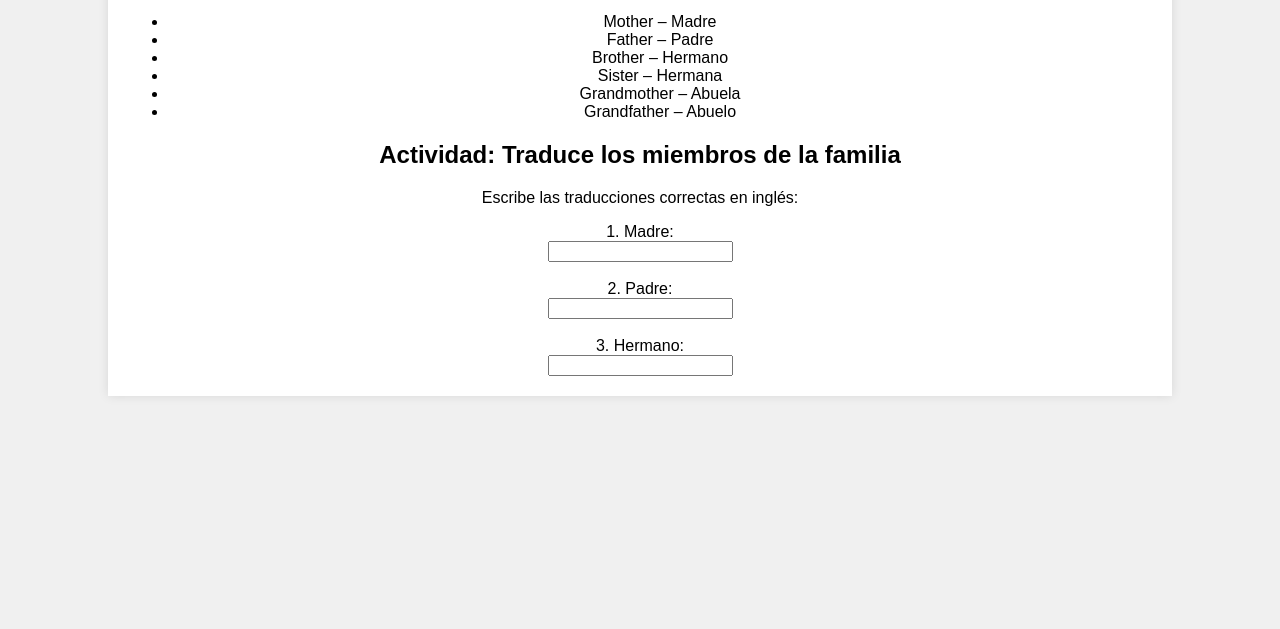
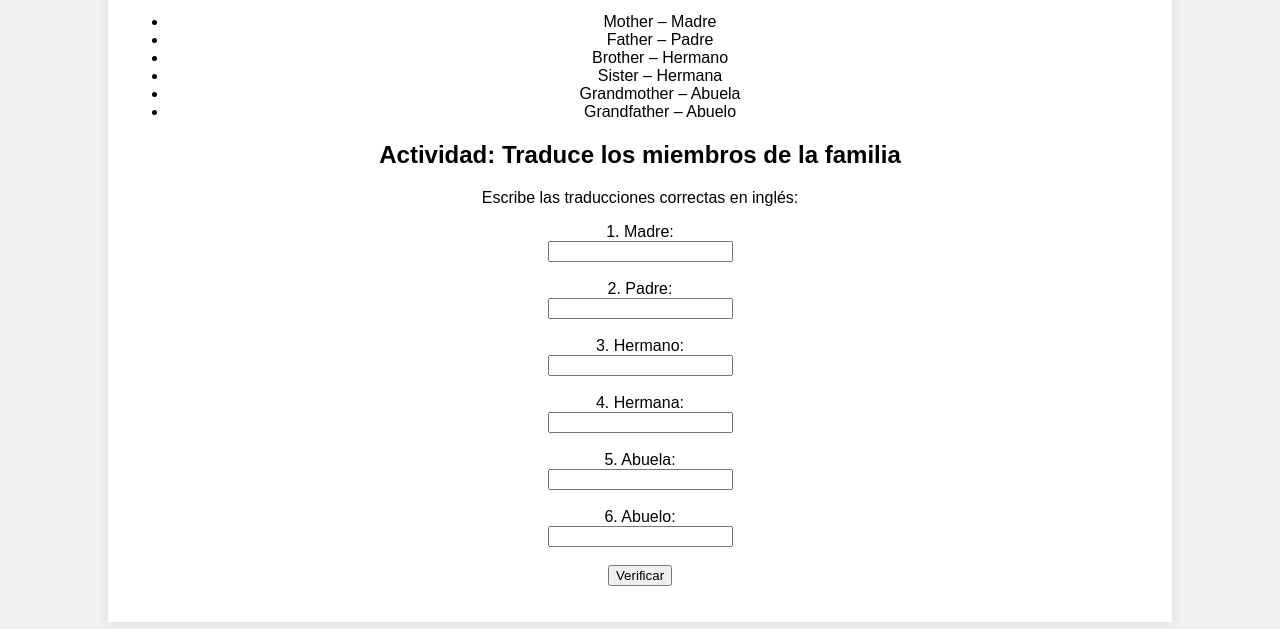
Before and after one commit to Santi9804/Plataforma-Clases-de-Ingles, a plain HTML site: page class7.html in a window 1280 px wide. Shown: the part 171-800 px from the top of the page. Drawn offline with Linux system fonts and the light colour scheme.

Commit message:
Update class7.html

```diff
--- a/class7.html
+++ b/class7.html
@@ -28,4 +28,37 @@
             <label for="q2">2. Padre:</label><br>
             <input type="text" id="q2" name="q2"><br><br>
             <label for="q3">3. Hermano:</label><br>
-            <input type="text" id="q3" name="q3"><br><br
+            <input type="text" id="q3" name="q3"><br><br>
+            <label for="q4">4. Hermana:</label><br>
+            <input type="text" id="q4" name="q4"><br><br>
+            <label for="q5">5. Abuela:</label><br>
+            <input type="text" id="q5" name="q5"><br><br>
+            <label for="q6">6. Abuelo:</label><br>
+            <input type="text" id="q6" name="q6"><br><br>
+            <input type="button" value="Verificar" onclick="validateActivity7()">
+        </form>
+
+        <p id="feedback"></p>
+
+        <button id="nextBtn" style="display:none;" onclick="completeClass(7)">Avanzar a la Siguiente Clase</button>
+    </div>
+
+    <script>
+        function validateActivity7() {
+            const q1 = document.getElementById("q1").value.toLowerCase();
+            const q2 = document.getElementById("q2").value.toLowerCase();
+            const q3 = document.getElementById("q3").value.toLowerCase();
+            const q4 = document.getElementById("q4").value.toLowerCase();
+            const q5 = document.getElementById("q5").value.toLowerCase();
+            const q6 = document.getElementById("q6").value.toLowerCase();
+
+            if (q1 === "mother" && q2 === "father" && q3 === "brother" && q4 === "sister" && q5 === "grandmother" && q6 === "grandfather") {
+                document.getElementById("feedback").innerText = "¡Correcto! Puedes avanzar a la siguiente clase.";
+                document.getElementById("nextBtn").style.display = "inline";
+            } else {
+                document.getElementById("feedback").innerText = "Algunas respuestas son incorrectas. Intenta de nuevo.";
+            }
+        }
+    </script>
+</body>
+</html>
```
